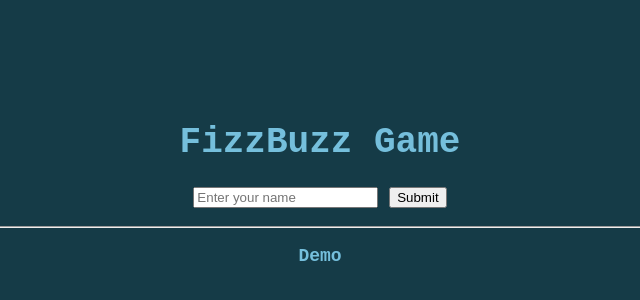
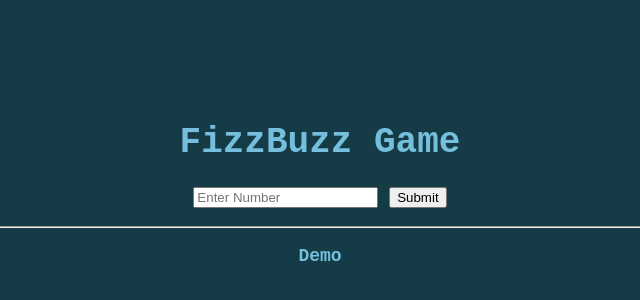
Before and after one commit to Ismoiljon1101/FizzBuzz-game-, a plain HTML site: page index.html in a window 1280 px wide. Shown: the part 78-378 px from the top of the page, 320-960 px from the left. Drawn offline with Linux system fonts and the light colour scheme.

```diff
--- a/index.html
+++ b/index.html
@@ -26,7 +26,7 @@
 <body>
 <div>
     <h1>FizzBuzz Game </h1>
-    <input type="text" class="userNumber" placeholder="Enter your name">
+    <input type="text" class="userNumber" placeholder="Enter Number">
     <button class="mySubmit">Submit</button>
     <p>
 
```
